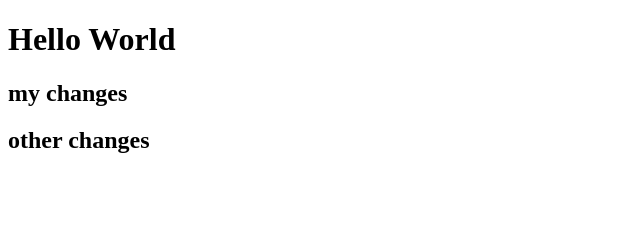
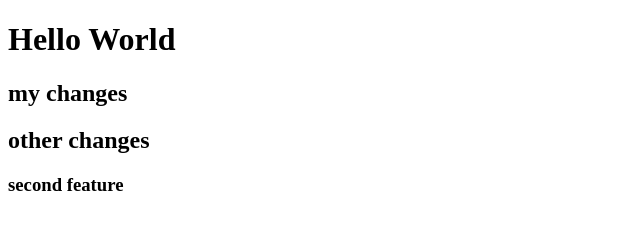
Before and after one commit to MChandrashekarReddy/bigblow, a plain HTML site: page index.html in a window 1280 px wide. Shown: the whole page, without its empty margins (0-640 px from the left). Drawn offline with Linux system fonts and the light colour scheme.

Commit message:
new feature

```diff
--- a/index.html
+++ b/index.html
@@ -9,5 +9,6 @@
     <h1>Hello World</h1>
     <h2>my changes</h2>
     <h2>other changes</h2>
+    <h3>second feature</h3>
 </body>
 </html>
```
